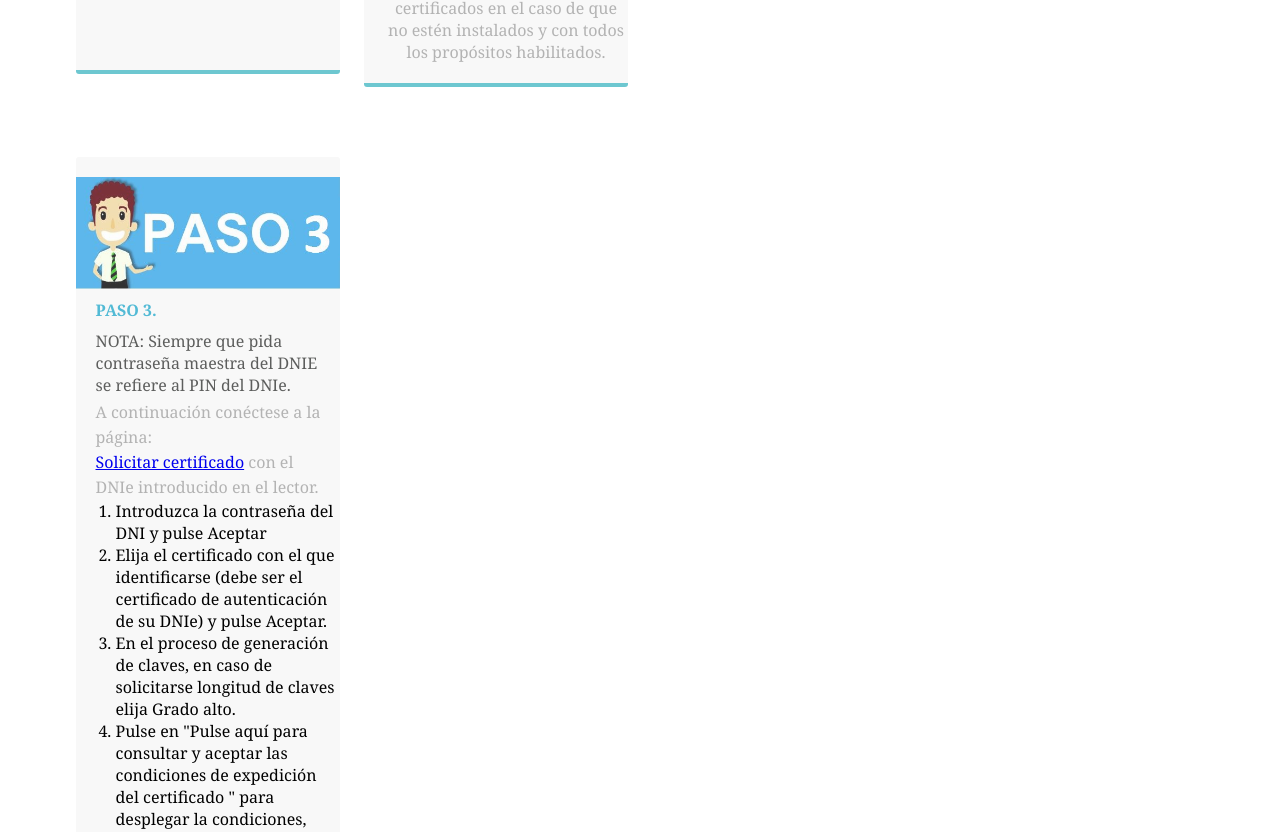
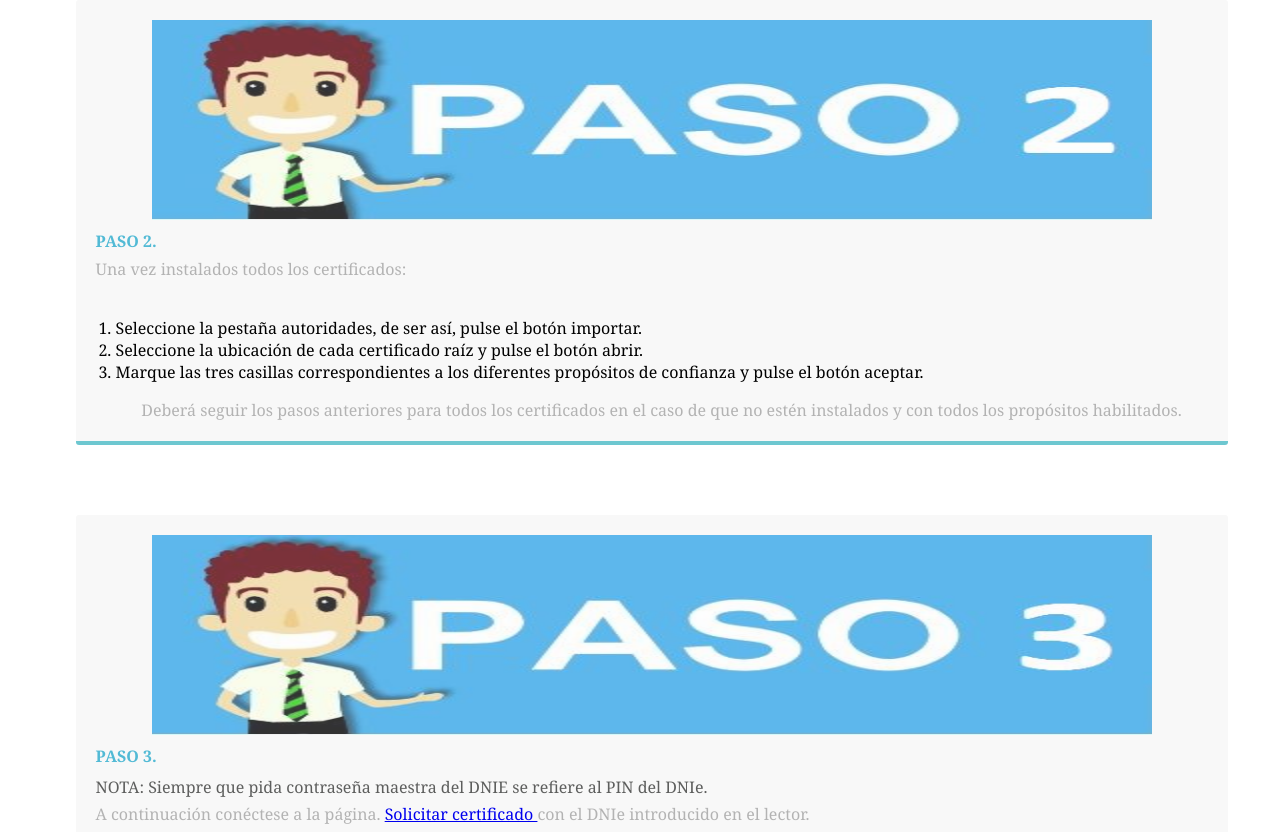
Before and after one commit to amsl0006/FAQ_practica2_ATA, a plain HTML site: page faq/Untitled-3.html in a window 1280 px wide. Shown: the part 1348-2180 px from the top of the page. Drawn offline with Linux system fonts and the light colour scheme.

Commit message:
:octocat:

```diff
--- a/faq/Untitled-3.html
+++ b/faq/Untitled-3.html
@@ -34,7 +34,7 @@
   <h1 align="center">MOZILLA FIREFOX</h1>
   <!-- Stats Gallery Section -->
   <div class="gallery">
-    <div class="thumbnail"> <a href="#"><img src="images/paso1.JPG" alt="" width="501" class="cards"/></a>
+    <div class="thumbnail"> <img src="images/paso1.JPG" alt="" width="501" class="cards"/>
       <h4>PASO 1. </h4>
       <p class="tag">Importante: No soportadas las versiones de la 33.0 a la 34.0. La version 35 y superiores necesitan un complemento para firmar.</p>
       <div style="text-align: left;">
@@ -57,7 +57,7 @@
         <p>&nbsp; &nbsp; &nbsp; &nbsp;</p>
       </div>
     </div>
-<div class="thumbnail"> <a href="#"><img src="images/paso2.JPG" alt="" width="500" class="cards"/></a>
+<div class="thumbnail"> <img src="images/paso2.JPG" alt="" width="500" class="cards"/>
   <h4>PASO 2.</h4>
   <p class="text_column">Una vez instalados todos los certificados: </p>
   <br>
@@ -81,15 +81,16 @@
     </div>
   </div>
   <div class="gallery">
-    <div class="thumbnail"> <a href="#"><img src="images/Paso3.jpg" alt="" width="500" class="cards"/></a>
+    <div class="thumbnail"> <img src="images/Paso3.jpg" alt="" width="500" class="cards"/>
       <h4>PASO 3.</h4>
-      <p class="tag">NOTA: Siempre que pida contraseña maestra del DNIE se refiere al PIN del DNIe. </p>
-      <p class="text_column">A continuación conéctese a la página:<br>
-      <a href="https://www.sede.fnmt.gob.es/certificados/persona-fisica/obtener-certificado-con-dnie/solicitar-certificado" target="_blank" title="Ir a Certificados/Persona Física/Obtener Certificados con DNIe/ Solicitar Certificado">Solicitar certificado</a> con el DNIe introducido en el lector.<br>
+      <p class="tag">NOTA: Siempre que pida contraseña maestra del DNIE se refiere al PIN del DNIe.<br> </p>
+      <p class="text_column">A continuación conéctese a la página. <a href="https://www.sede.fnmt.gob.es/certificados/persona-fisica/obtener-certificado-con-dnie/solicitar-certificado" target="_blank" title="Ir a Certificados/Persona Física/Obtener Certificados con DNIe/ Solicitar Certificado"> Solicitar certificado </a> con el DNIe introducido en el lector.<br/>
+      </p>
+      <p>&nbsp;</p>
 
       <ol style="text-align: left">
       	<li>
-	      Introduzca la contraseña del DNI y pulse Aceptar<br>
+	      Introduzca la contraseña del DNI y pulse Aceptar
 	    </li>
 	    <li>
 	       Elija el certificado con el que identificarse (debe ser el certificado de autenticación de su DNIe) y pulse Aceptar.
@@ -124,25 +125,24 @@
                 </ol>
       </p>
     </div>
-</div></div>
+</div>
 
 
 <h1 align="center"> INTERNET EXPLORER </h1>
-
-<div>
 
 
 
 
 
 
-    <div class="thumbnail"> <a href="#"><img src="images/paso1.JPG" alt="" width="501" class="cards"/></a>
+
+    <div class="thumbnail"> <img src="images/paso1.JPG" alt="" width="501" class="cards"/>
       <h4>TITLE</h4>
       <p class="tag">HTML, CSS, JS, WordPress</p>
       <p class="text_column">Lorem ipsum dolor sit amet, consectetur adipisicing elit, sed do eiusmod tempor incididunt ut labore et dolore magna aliqua.</p>
     </div>
+</div>
 
-  </div>
 
 <!-- Main Container Ends -->
 </body>
--- a/faq/css/simpleGridTemplate.css
+++ b/faq/css/simpleGridTemplate.css
@@ -47,8 +47,8 @@ header {
 	font-weight: lighter;
 	line-height: 25px;
 	float: left;
-	padding-left: 20px;
-	padding-right: 20px;
+	padding-left: 40px;
+	padding-right: 40px;
 	color: #A3A3A3;
 }
 .gallery {
@@ -64,7 +64,7 @@ header {
 	margin-bottom: 0px;
 }
 .thumbnail {
-	width: 23%;
+	width: 100%;
 	text-align: center;
 	float: left;
 	margin-top: 35px;
```
